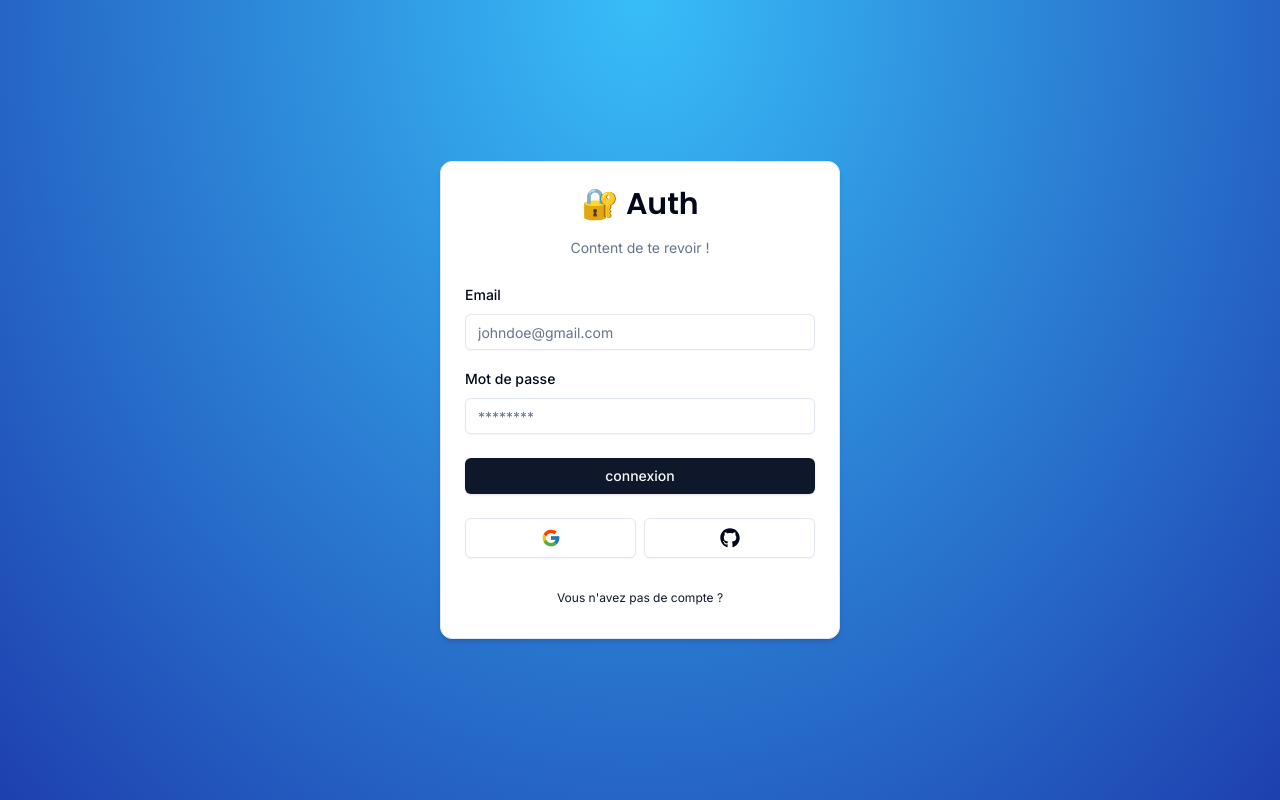
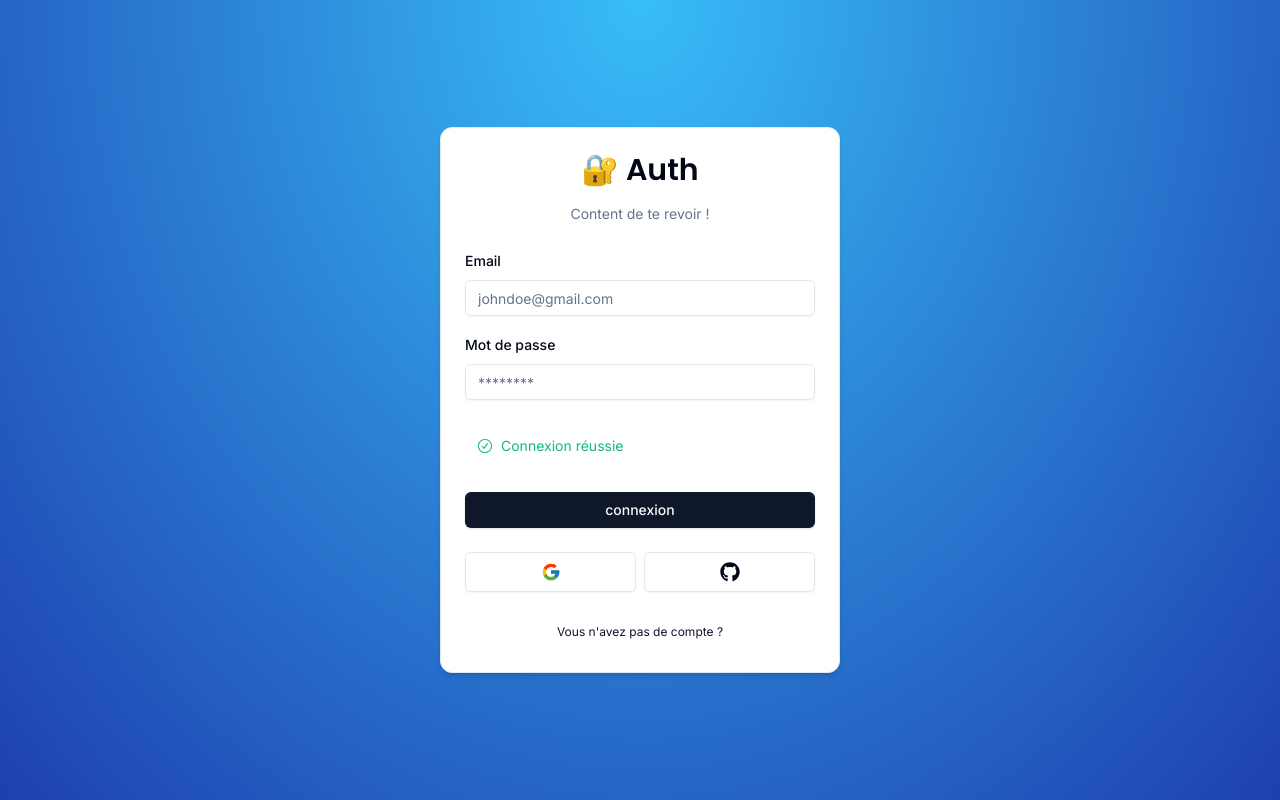
Before and after one commit to donnymboma01/authentication-nextjs, a Next.js app: page /auth/login in a window 1280 px wide. Built offline with nearby package versions, Linux system fonts and the light colour scheme.

Commit message:
feat : forms error & success components

```diff
--- a/components/auth/Login-form.tsx
+++ b/components/auth/Login-form.tsx
@@ -16,6 +16,8 @@ import {
 import { CardWrapper } from "./card-wrapper";
 import { LoginSchema } from "@/schemas";
 import { Button } from "../ui/button";
+import { FormError } from "../form-errors";
+import { FormSuccess } from "../form-success";
 
 export const LoginForm = () => {
   const form = useForm<z.infer<typeof LoginSchema>>({
@@ -26,6 +28,10 @@ export const LoginForm = () => {
     },
   });
 
+  const onSubmit = (values: z.infer<typeof LoginSchema>) => {
+    console.log(values);
+  };
+
   return (
     <CardWrapper
       headerLabel="Content de te revoir !"
@@ -34,7 +40,7 @@ export const LoginForm = () => {
       showSocial
     >
       <Form {...form}>
-        <form onSubmit={form.handleSubmit(() => {})} className="space-y-6">
+        <form onSubmit={form.handleSubmit(onSubmit)} className="space-y-6">
           <div className="space-y-4">
             <FormField
               control={form.control}
@@ -68,6 +74,8 @@ export const LoginForm = () => {
               )}
             />
           </div>
+          {/* <FormError message="Email ou mot de passe incorrect" /> */}
+          <FormSuccess message="Connexion réussie" />
 
           <Button type="submit" className="w-full">
             connexion
--- /dev/null
+++ b/components/form-errors.tsx
@@ -0,0 +1,16 @@
+import { ExclamationTriangleIcon } from "@radix-ui/react-icons";
+
+interface FormaErrorProps {
+  message?: string;
+}
+
+export const FormError = ({ message }: FormaErrorProps) => {
+  if (!message) return null;
+
+  return (
+    <div className="bg-destructive/15 p-3 rounded-md flex items-center gap-x-2 text-sm text-destructive">
+      <ExclamationTriangleIcon className="h-4 w-4" />
+      <p> {message} </p>
+    </div>
+  );
+};
--- /dev/null
+++ b/components/form-success.tsx
@@ -0,0 +1,16 @@
+import { CheckCircledIcon } from "@radix-ui/react-icons";
+
+interface FormSuccessProps {
+  message?: string;
+}
+
+export const FormSuccess = ({ message }: FormSuccessProps) => {
+  if (!message) return null;
+
+  return (
+    <div className="bg-emerald/15 p-3 rounded-md flex items-center gap-x-2 text-sm text-emerald-500">
+      <CheckCircledIcon className="h-4 w-4" />
+      <p> {message} </p>
+    </div>
+  );
+};
```
